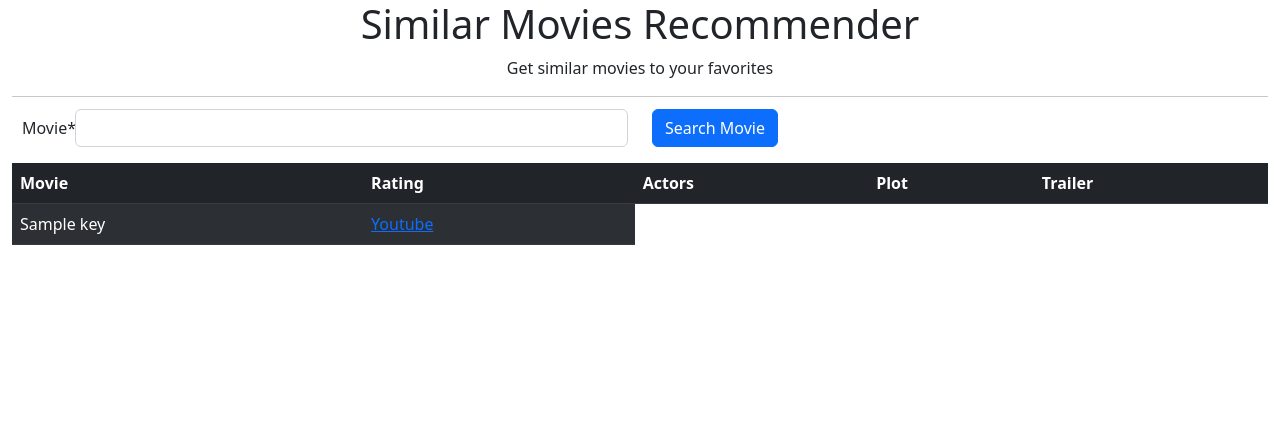
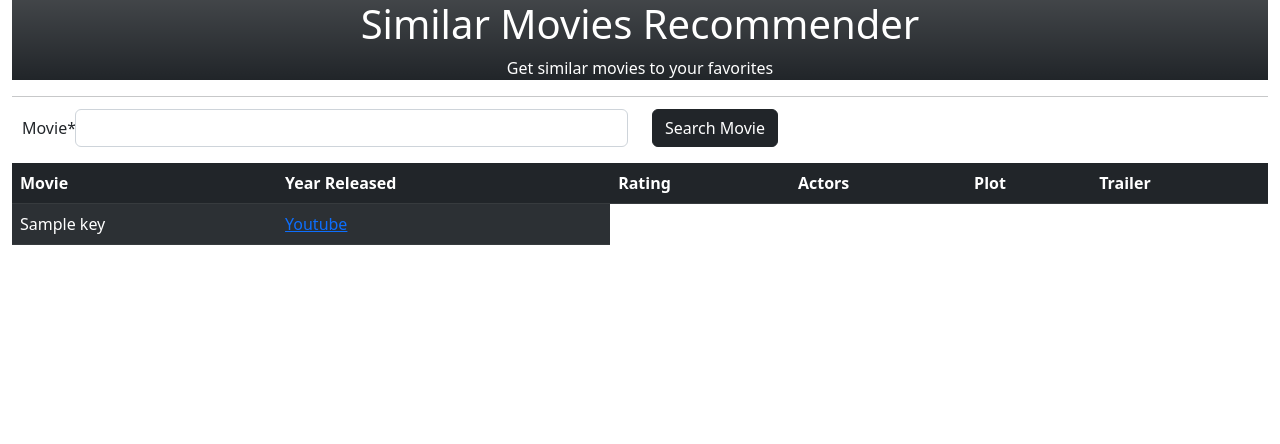
Before and after one commit to nexxyb/Movies_recommender, a Django app: template recom/recommender/templates/recommender/index.html in a window 1280 px wide. Shown: the top 444 px of the page. Run offline with Django 4.2, Linux system fonts and the light colour scheme; tables that the repository leaves empty hold one stand-in row (values such as "Sample post"); the template is opened without the code that fills it: values that come from a table or form of the project are taken from there, most other values are stand-ins (such as "Sample title", 1, 10 or a date in 2020); some libraries are stand-ins or nearby versions.

Commit message:
Year column added

```diff
--- a/recom/recommender/templates/recommender/index.html
+++ b/recom/recommender/templates/recommender/index.html
@@ -13,10 +13,10 @@
     </head>
     <body class="d-flex flex-column min-vh-100">
         <div class="container-fluid">
-            <header class="container-fluid text-center">
-                <h1>Similar Movies Recommender</h1>
+            <header class="container-fluid text-center bg-dark bg-gradient ">
+                <a class="text-decoration-none text-white" href="{% url 'index' %}"> <h1>Similar Movies Recommender</h1>
                     <p><span>Get similar movies to your favorites</span></p>
-            </header>
+                </a></header>
             <hr>
 
             <form action="" method="post" class="row g-1">
@@ -27,7 +27,7 @@
                             {% crispy form form.helper %}
                         </div>
                         <div class="col">
-                            <button type="submit" class="btn btn-primary form-inline mb-3">Search Movie</button>
+                            <button type="submit" class="btn btn-dark form-inline mb-3">Search Movie</button>
                         </div>
                     </div>
                 </div>
@@ -38,6 +38,7 @@
                     <thead>
                         <tr>
                             <th>Movie</th>
+                            <th>Year Released</th>
                             <th>Rating</th>
                             <th>Actors</th>
                             <th>Plot</th>
@@ -51,7 +52,7 @@
                                     <td>{{ key }}</td>
                                         {% for v in value %}
                                             {% if forloop.last %}
-                                                <td><a href="{{ v }}" target="_blank">Youtube</a></td>
+                                                <td class="link-dark"><a href="{{ v }}" target="_blank">Youtube</a></td>
                                             {% else %}
                                                 <td>{{ v }}</td>
                                             {% endif %}
```
